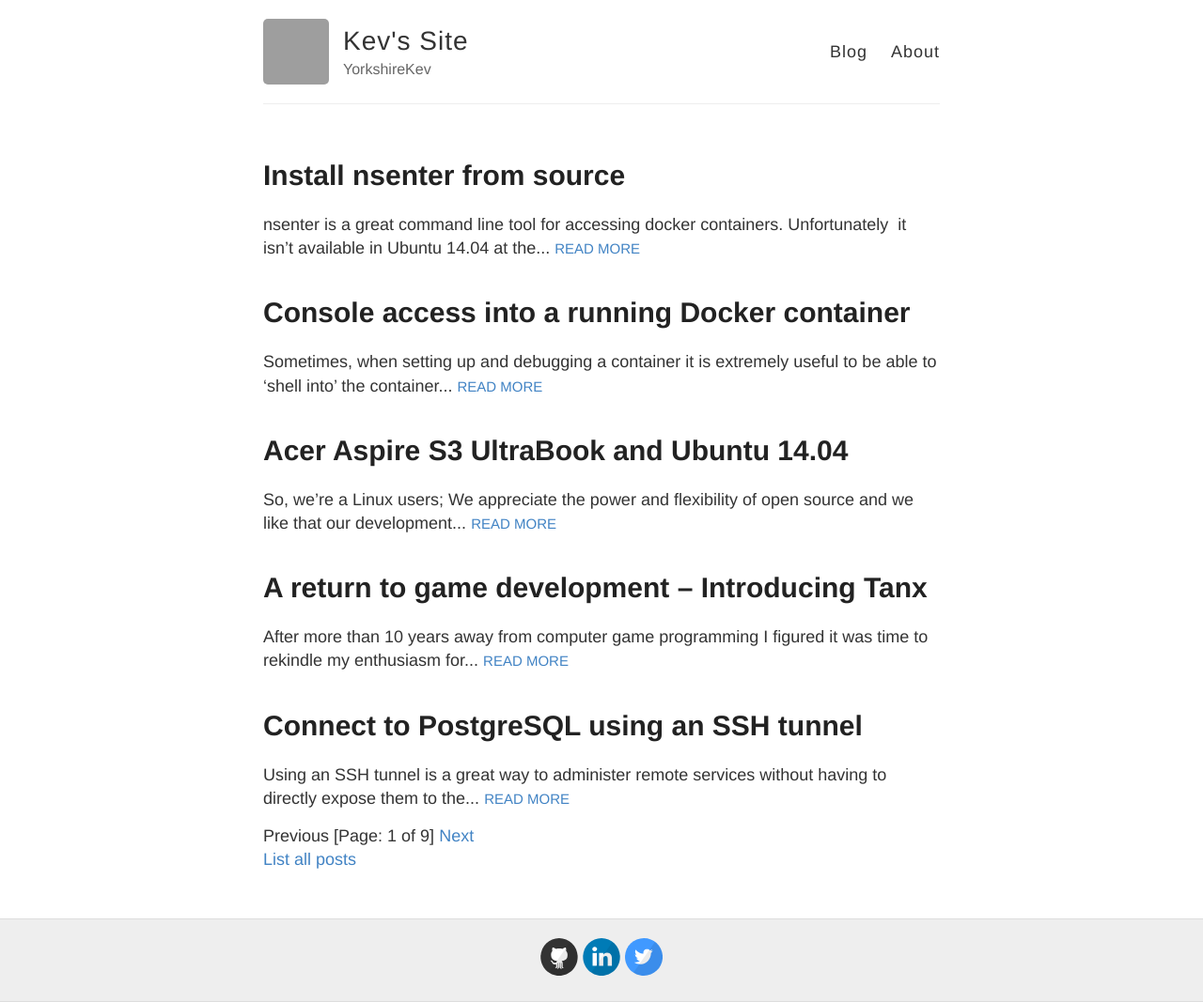
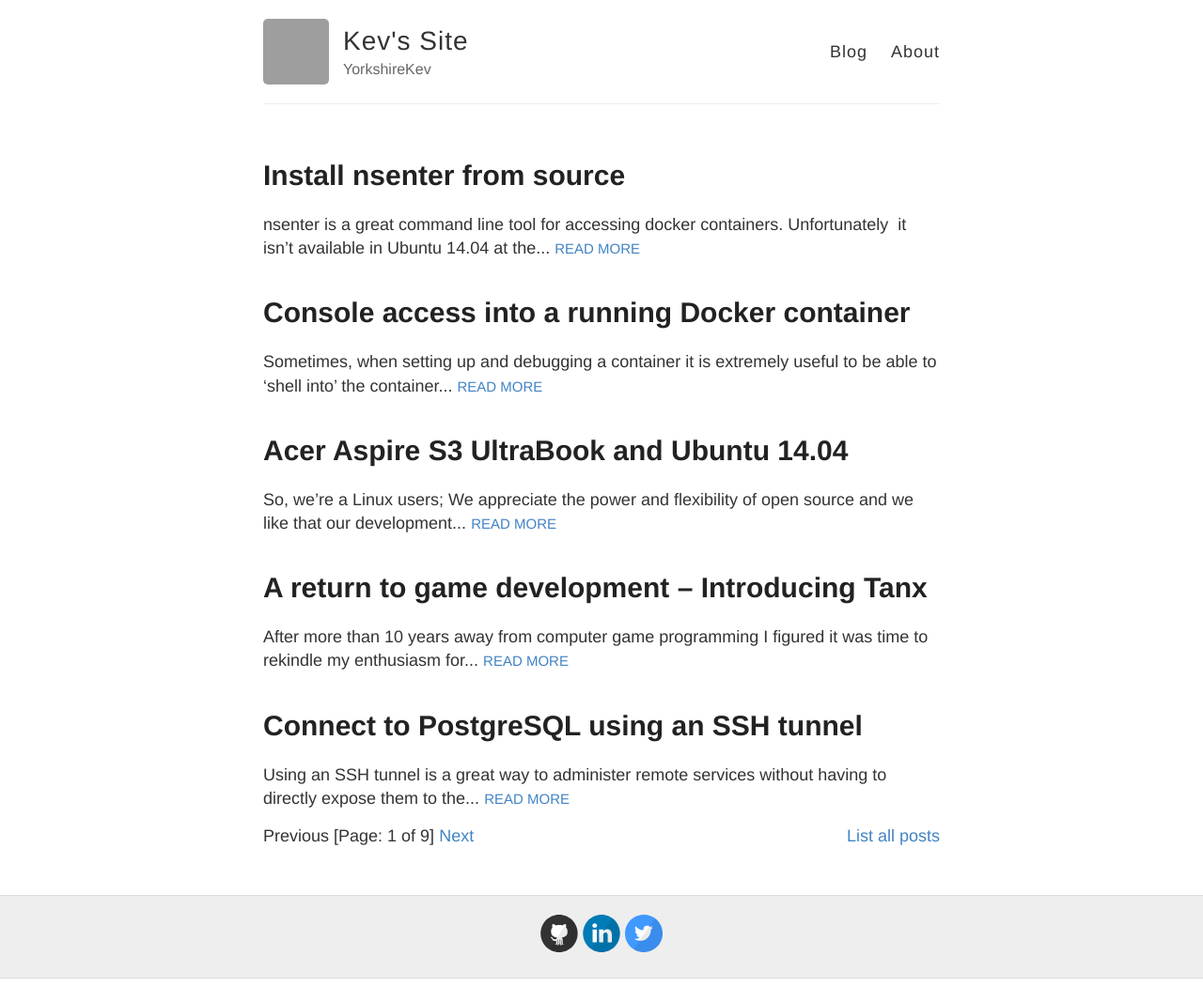
Before and after one commit to YorkshireKev/kevssite.com-jekyll-version, a Jekyll site: the page built from index.html, in a window 1280 px wide. Shown: the whole page at 94% size. Built offline with Jekyll 4.4.1, drawn with Linux system fonts in a browser that asks for light colours; the list of posts is cut into pages by our own code; after the commit the page ends 1042 px from its top, so only the background shows below that; grey boxes are pictures that could not be loaded.

Commit message:
Update index link style and spacing

```diff
--- a/allposts.html
+++ b/allposts.html
@@ -2,7 +2,7 @@
 layout: default
 ---
 
-<div class="posts">
+<div class="post">
   {% for post in site.posts %}
     <article class="post">
       <h1><a href="{{ site.baseurl }}{{ post.url }}">{{ post.title }}</a></h1>
--- a/index.html
+++ b/index.html
@@ -30,6 +30,6 @@ layout: default
   {% else %}
     <span class="next ">Next</span>
   {% endif %}
-  <br /><a href="/allposts">List all posts</a>
+  <a class="pull-right" href="/allposts">List all posts</a>
 </div>
 </p>
--- a/style.scss
+++ b/style.scss
@@ -281,3 +281,7 @@ footer {
 // Settled on moving the import of syntax highlighting to the bottom of the CSS
 // ... Otherwise it really bloats up the top of the CSS file and makes it difficult to find the start
 @import "_highlights";
+
+.pull-right {
+  float: right;
+}
```
